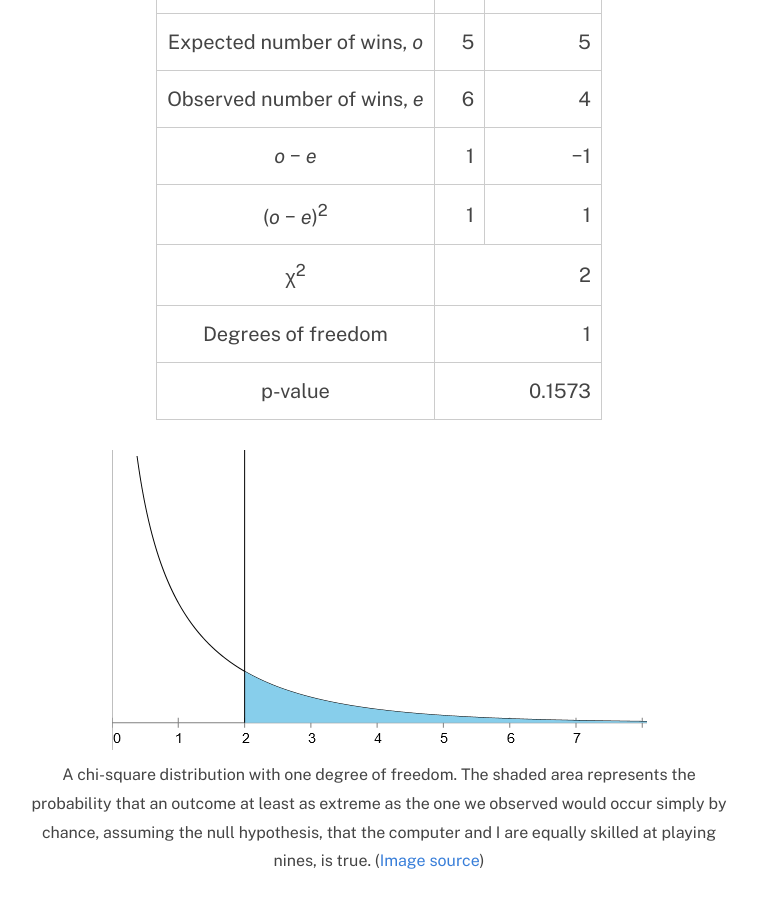
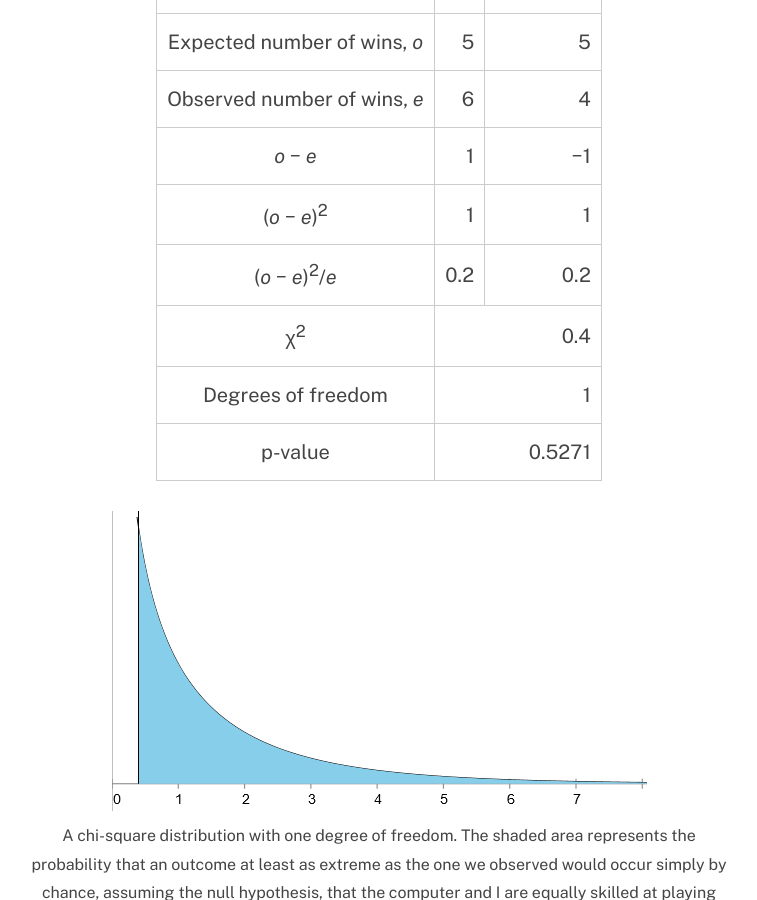
Before and after one commit to jackmaurer/jackmaurer.github.io, a Jekyll site: the page built from _posts/2020-01-05-nine-card-golf.md, in a window 1280 px wide and 900 px high, scrolled down 9791 px. Shown: the whole window, without its empty margins (261-1018 px from the left). Built offline with Jekyll 4.4.1, drawn with Linux system fonts in a browser that asks for light colours; comment, search, counter and statistics services are not loaded.

Commit message:
Correct chi-square mistake

```diff
--- a/_posts/2020-01-05-nine-card-golf.md
+++ b/_posts/2020-01-05-nine-card-golf.md
@@ -214,8 +214,13 @@ To test out the AI, I pitted it against a seasoned nines player, myself. In a se
         <td style="text-align: right">1</td>
       </tr>
       <tr>
+        <td>(<i>o</i> − <i>e</i>)<sup>2</sup>/<i>e</i></td>
+        <td style="text-align: right">0.2</td>
+        <td style="text-align: right">0.2</td>
+      </tr>
+      <tr>
         <td>χ<sup>2</sup></td>
-        <td colspan="2" style="text-align: right">2</td>
+        <td colspan="2" style="text-align: right">0.4</td>
       </tr>
       <tr>
         <td>Degrees of freedom</td>
@@ -223,7 +228,7 @@ To test out the AI, I pitted it against a seasoned nines player, myself. In a se
       </tr>
       <tr>
         <td>p-value</td>
-        <td colspan="2" style="text-align: right">0.1573</td>
+        <td colspan="2" style="text-align: right">0.5271</td>
       </tr>
     </tbody>
   </table>
```
Also changed, not shown: images/nines-results-chi-square.png.
